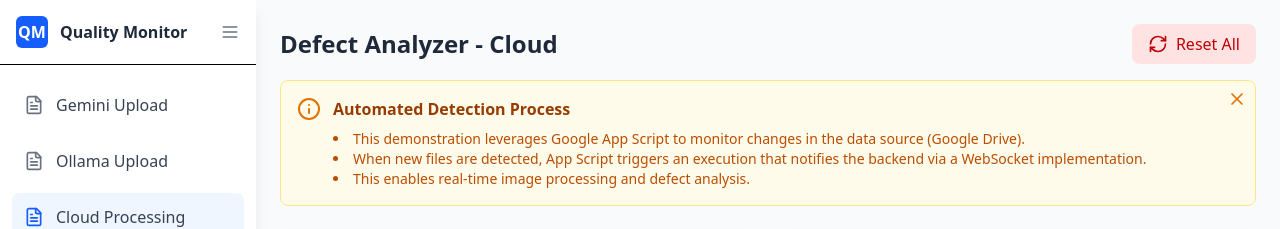
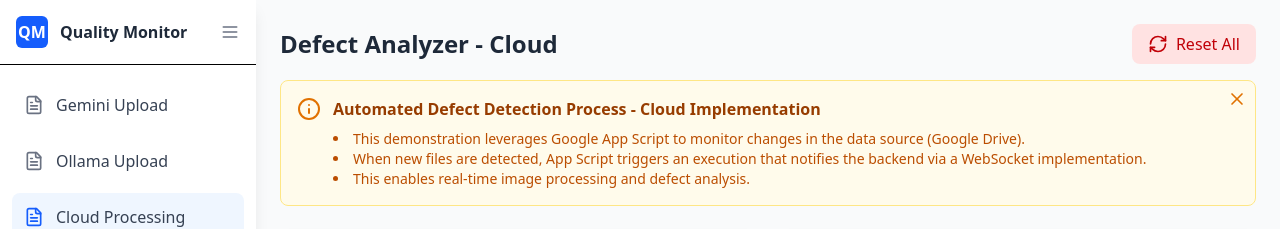
Before and after one commit to chiranjeevsehgal/Intelligent-Quality-Control-System-Pilot-Implementation, a React (Vite) app: page /cloudpipeline in a window 1280 px wide. Shown: the top 229 px of the page. Built offline with nearby package versions, Linux system fonts and the light colour scheme; no server answers.

Commit message:
Minor note box fix, File standardization

```diff
--- a/src/App.jsx
+++ b/src/App.jsx
@@ -2,7 +2,7 @@ import './App.css'
 import { Routes, Route } from "react-router-dom";
 import GeminiDefectChecker from './pages/GeminiDefectChecker';
 import OllamaDefectChecker from './pages/OllamaDefectChecker';
-import GeminiDefectCheckerPipeline from './pages/GeminiPipeline';
+import CloudDefectCheckerPipeline from './pages/CloudProcessingPipeline';
 
 function App() {
 
@@ -10,7 +10,7 @@ function App() {
     <Routes>
             <Route path="/" element={<GeminiDefectChecker />} />
             <Route path="/ollama" element={<OllamaDefectChecker />} />
-            <Route path="/cloudpipeline" element={<GeminiDefectCheckerPipeline/> } />
+            <Route path="/cloudpipeline" element={<CloudDefectCheckerPipeline/> } />
     </Routes>
   )
 }
--- a/src/pages/GeminiPipeline.jsx
+++ b/src/pages/CloudProcessingPipeline.jsx
@@ -3,7 +3,7 @@ import { FileImage, Check, X, Loader2, ChevronRight, ExternalLink, RefreshCw, Al
 import Sidebar from "../components/SideNavbar";
 import ImageDetailsModal from "../components/ImageDetailsModal";
 
-const GeminiDefectCheckerPipeline = () => {
+const CloudDefectCheckerPipeline = () => {
 
     const [result, setResult] = useState(null);
     const [sidebarOpen, setSidebarOpen] = useState(true);
@@ -340,7 +340,7 @@ const GeminiDefectCheckerPipeline = () => {
                             <div className="flex flex-col sm:flex-row items-start pr-8">
                                 <Info className="h-6 w-6 mb-2 sm:mb-0 sm:mr-3 flex-shrink-0 text-amber-600" />
                                 <div>
-                                    <h3 className="font-semibold mb-2 text-amber-800">Automated Detection Process</h3>
+                                    <h3 className="font-semibold mb-2 text-amber-800">Automated Defect Detection Process - Cloud Implementation</h3>
                                     <p className="text-sm">
 
 
@@ -543,4 +543,4 @@ const GeminiDefectCheckerPipeline = () => {
     );
 };
 
-export default GeminiDefectCheckerPipeline;
+export default CloudDefectCheckerPipeline;
```
